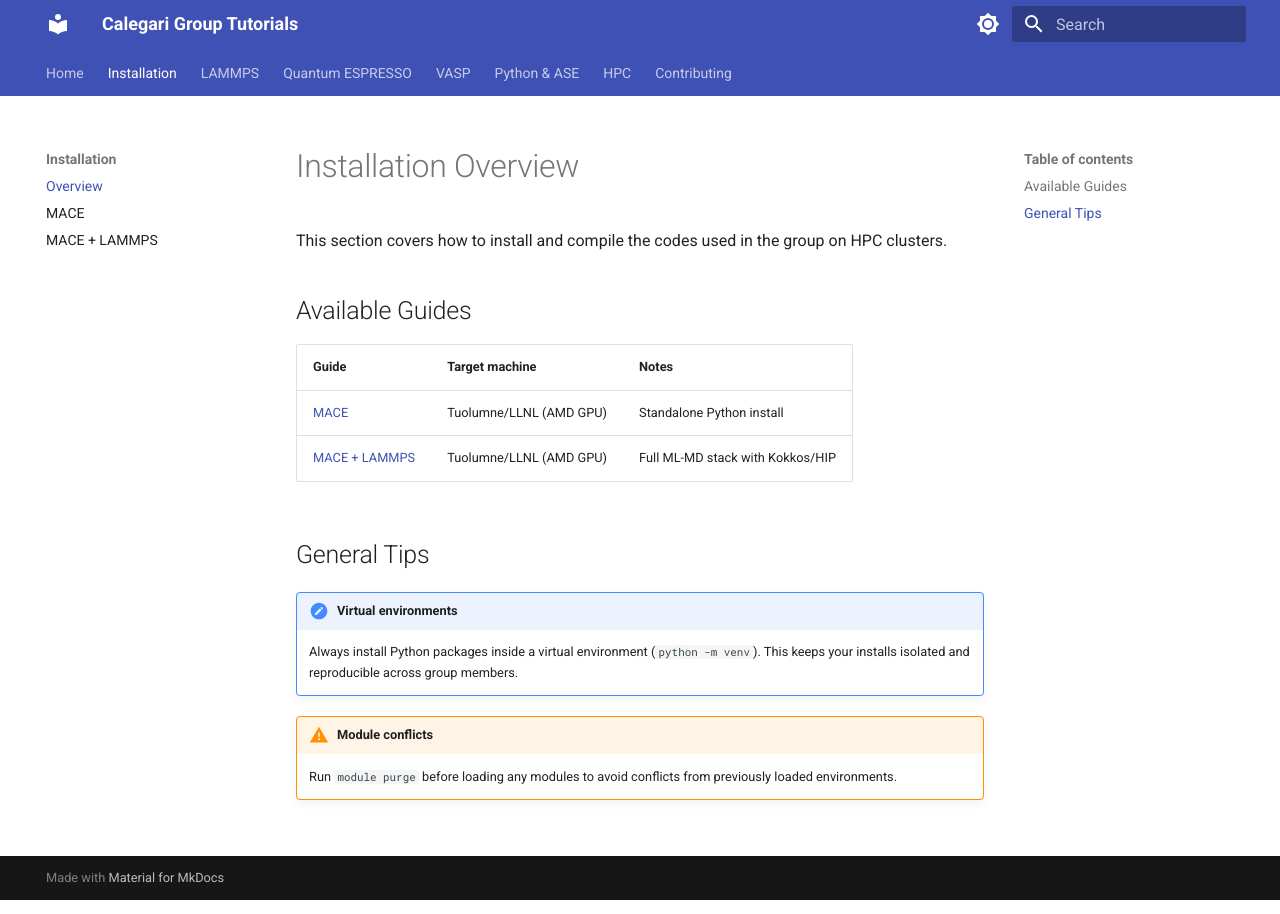
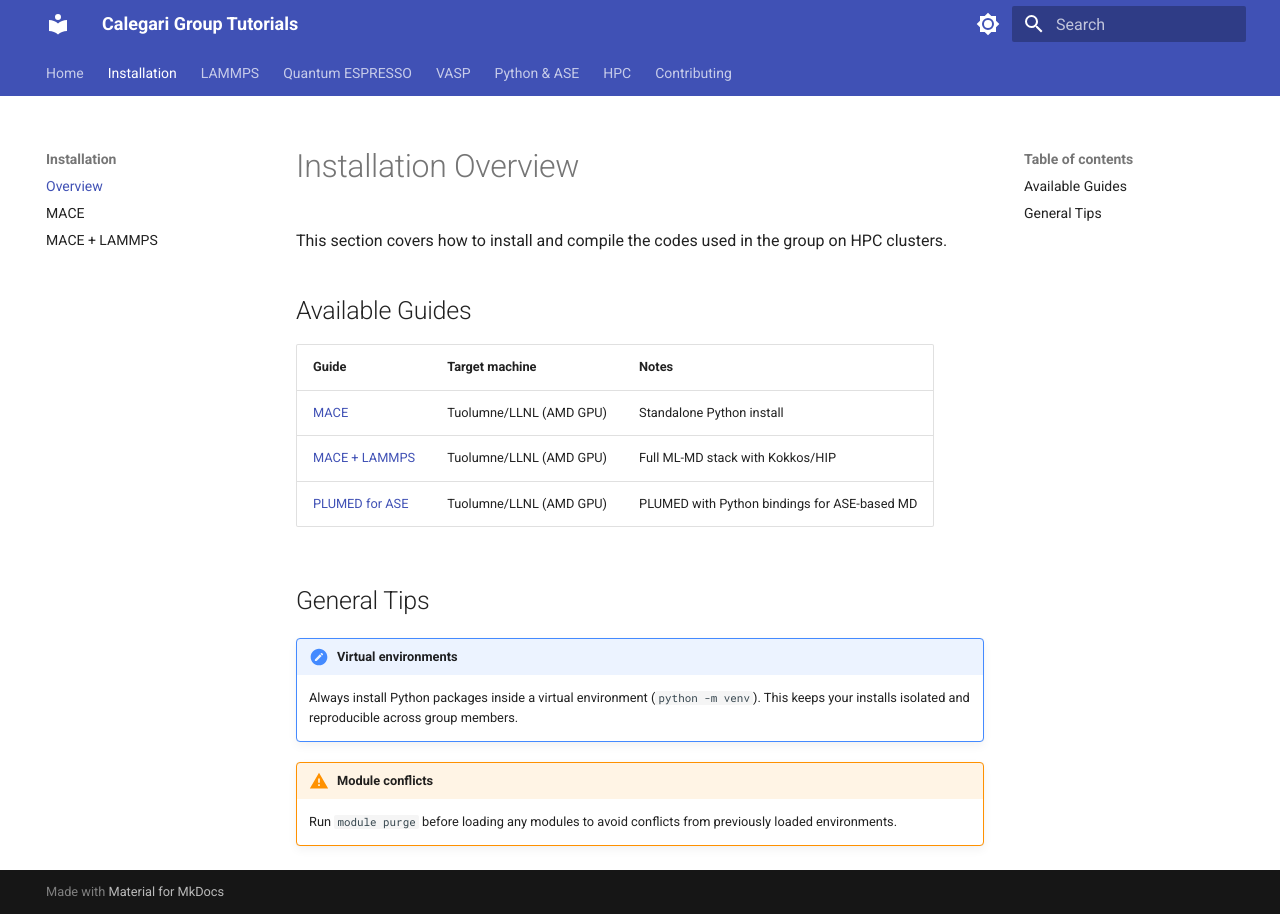
Before and after one commit to marcoscaa/group-wiki, an MkDocs documentation site: the page built from docs/installation/index.md, in a window 1280 px wide. Built offline with MkDocs 1.6.1 and Material for MkDocs 9.7.7, drawn with Linux system fonts in a browser that asks for light colours.

Commit message:
Adding plumed+ase in the overview page

```diff
--- a/docs/installation/index.md
+++ b/docs/installation/index.md
@@ -8,6 +8,7 @@ This section covers how to install and compile the codes used in the group on HP
 |---|---|---|
 | [MACE](mace.md) | Tuolumne/LLNL (AMD GPU) | Standalone Python install |
 | [MACE + LAMMPS](mace_lammps.md) | Tuolumne/LLNL (AMD GPU) | Full ML-MD stack with Kokkos/HIP |
+| [PLUMED for ASE](plumed_ase.md) | Tuolumne/LLNL (AMD GPU) | PLUMED with Python bindings for ASE-based MD |
 
 ## General Tips
 
```
